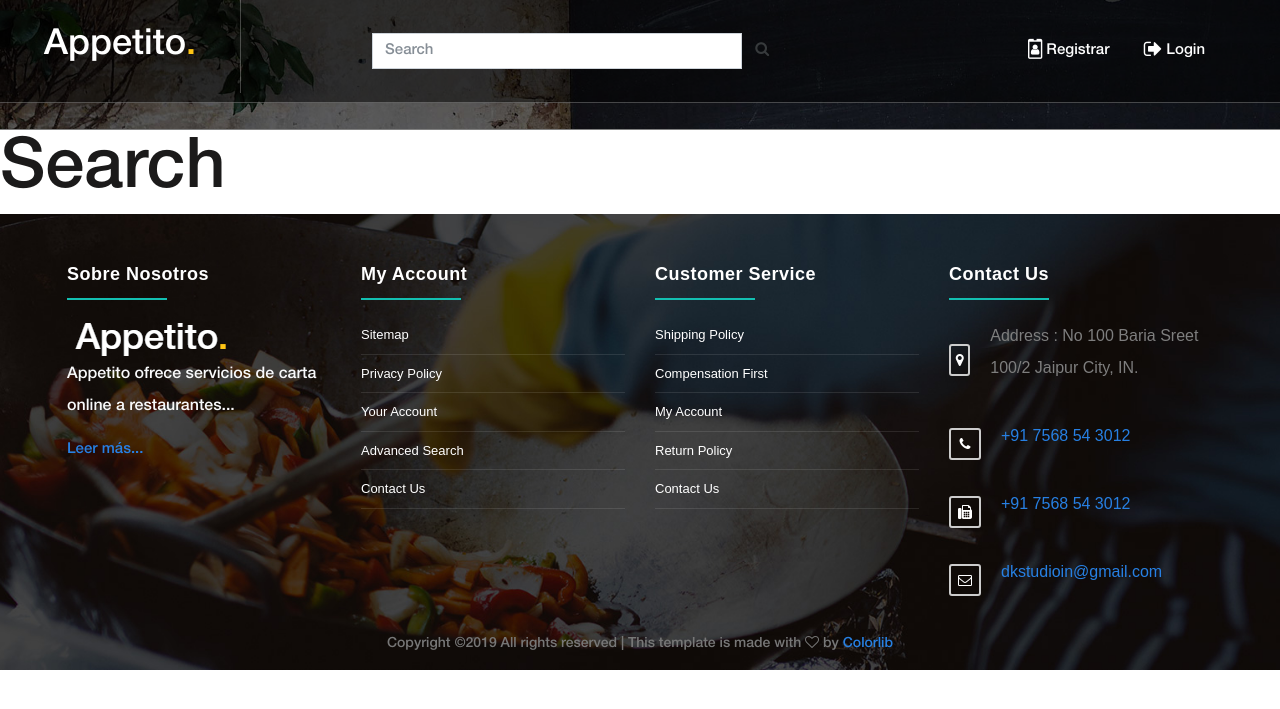
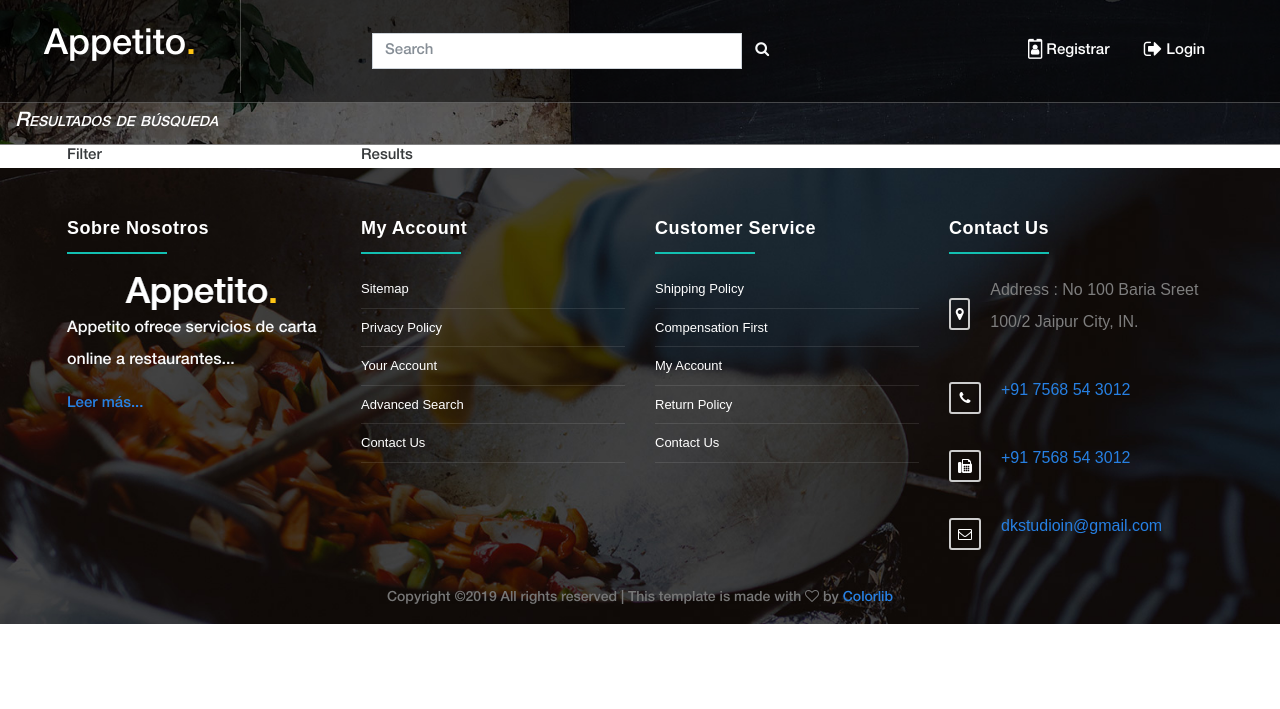
Before and after one commit to ipradasgomez/Appetito, a Django app: page /search in a window 1280 px wide. Shown: the top 709 px of the page. Run offline with Django 3.2, Linux system fonts and the light colour scheme; some libraries are stand-ins or nearby versions.

Commit message:
Fin gstion carta. Falta tags y resultados

```diff
--- a/CPSettingsCarta/templates/CPSettingsCarta/index.html
+++ b/CPSettingsCarta/templates/CPSettingsCarta/index.html
@@ -55,7 +55,7 @@
                             <li class="list-group-item container">
                                 <div class="row">
                                     <div class="col-3">
-                                        <img src="https://secure.gravatar.com/avatar/de9b11d0f9c0569ba917393ed5e5b3ab?s=140&r=g&d=mm"
+                                        <img src="{{MEDIA_URL}}{{plato.foto.url}}"
                                             class="img-circle">
                                     </div>
 
--- a/pages/templates/pages/search.html
+++ b/pages/templates/pages/search.html
@@ -1,17 +1,22 @@
 {% extends "base.html" %}
 {% load static %}
 {% block title %}
- - Resultados
+- Resultados
 {% endblock title %}
 {% block page-info %}
 <section class="page-top-info set-bg" data-setbg="{% static 'img/page-top-bg/2.jpg' %}">
-	<div class="ptf-center">
-		<div class="container d-inline-flex">
-			<a href="{% url 'landing' %}"><h2></h2>
-		</div>
-	</div>
+    <div class="ptf-center">
+        <div class="container d-inline-flex">
+            <h2>Resultados de búsqueda</h2>
+        </div>
+    </div>
 </section>
 {% endblock page-info %}
 {% block content %}
-<h1>Search</h1>
+<div class="container">
+	<div class="row">
+		<div class="col-3"> Filter </div>
+		<div class="col-9"> Results </div>
+	</div>
+</div>
 {% endblock content %}
--- a/templates/partials/_nav.html
+++ b/templates/partials/_nav.html
@@ -12,20 +12,18 @@
 			<i class="fa fa-bars"></i>
 		</div>
 		<!-- menu -->
-			{% if not user.is_authenticated %}
 		<ul class="main-menu">
 		<li>
-		<form class="navbar-form" role="search">
+		<form class="navbar-form" role="search" method="GET" action="{% url 'search' %}">
         <div class="input-group">
             <input type="text" class="form-control" placeholder="Search" name="q">
             <div class="input-group-btn">
-                <button class="btn btn-default" type="submit"><i class="fa fa-search"></i></button>
+                <button class="btn btn-default" type="submit"><i class="text-light fa fa-search"></i></button>
             </div>
         </div>
         </form>
 		</li>
 		</ul>
-		{% endif %}
 		<ul class="main-menu">
 			{% if user.is_authenticated %}
 				<li><span style="color:white"><em>Hola, {{ user.username }}</em></span></li>
```
Also changed, not shown: CPSettingsCarta/templates/CPSettingsCarta/editfood.html (added, +42 -0 lines), CPSettingsCarta/views.py (+15 -1 lines), appetito/urls.py (line endings or trailing spaces).
